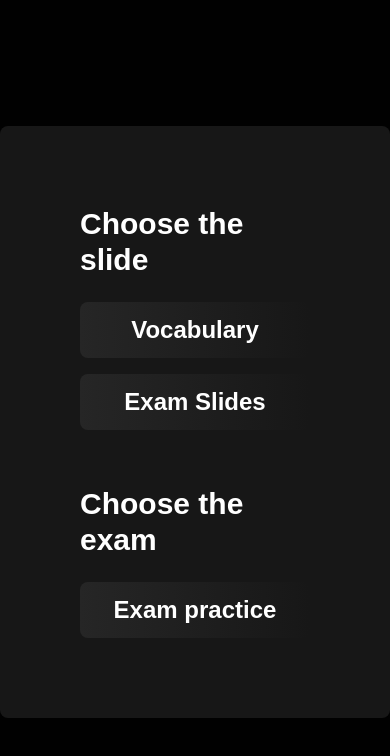
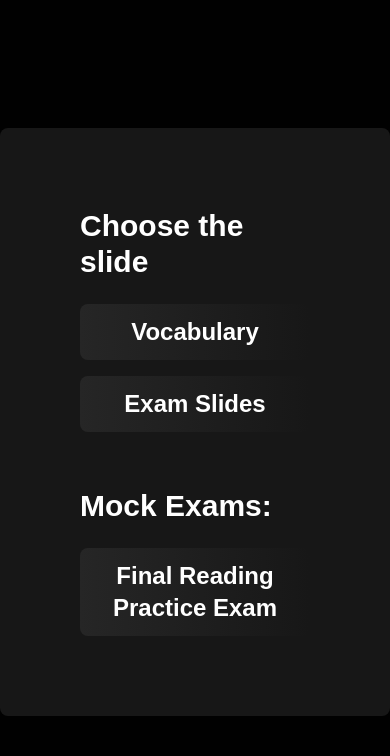
Before and after one commit to ccrymo/Business_English, a Next.js app: page / in a window 390 px wide. Shown: the top 756 px of the page. Built offline with nearby package versions, Linux system fonts and the light colour scheme.

Commit message:
minor adjustment on completion modal linked to main page, and margins top and bottom for mobile

```diff
--- a/app/components/PracticeExam/UI/CompletionModal.jsx
+++ b/app/components/PracticeExam/UI/CompletionModal.jsx
@@ -1,7 +1,10 @@
-// UI/CompletionModal.js
 import React from "react";
+import { useRouter } from "next/navigation";
 import Button from "./Button";
+
 const CompletionModal = ({ score, totalQuestions, onClose, isTimeout }) => {
+  const router = useRouter();
+
   return (
     <div className="fixed inset-0 bg-black bg-opacity-90 flex items-center justify-center z-50">
       <div className="bg-neutral-600 p-8 rounded-lg shadow-lg text-center">
@@ -16,7 +19,10 @@ const CompletionModal = ({ score, totalQuestions, onClose, isTimeout }) => {
           <span className="font-bold mr-1">{totalQuestions}</span>%
         </p>
         <Button
-          onClick={onClose}
+          onClick={() => {
+            onClose();
+            router.push("/");
+          }}
           colour="gray"
           className="bg-blue-500 hover:bg-blue-600 text-white font-bold py-2 px-4 rounded">
           Close
--- a/app/components/PracticeExam/UI/ReadingText.jsx
+++ b/app/components/PracticeExam/UI/ReadingText.jsx
@@ -4,7 +4,7 @@ import QuizButton from "./QuizButton";
 
 export default function ReadingText({ content, title, onQuizButtonClick }) {
   return (
-    <div className="flex flex-col h-full overflow-hidden ">
+    <div className="mt-10 mb-10 flex flex-col h-full overflow-hidden ">
       <div className="flex-1 overflow-y-auto px-4 md:px-20 border-r border-gray-300 text-white bg-neutral-950 scrollbar-wider">
         <div className="py-10 mx-4">
           <div className="flex items-center justify-between mb-4 ">
--- a/app/components/PracticeExam/page.js
+++ b/app/components/PracticeExam/page.js
@@ -158,7 +158,7 @@ export default function Home() {
               <ReadingText content={readingTextContent} title={readingTextTitle} />
             </div>
           ) : (
-            <div className="mt-10 h-[calc(100vh-120px)] p-4 overflow-y-auto">
+            <div className="mt-10 h-[calc(100vh-120px)] p-4 pb-20 overflow-y-auto">
               {renderQuestions()}
               <SubmitButton onClick={handleSubmit} disabled={!isAnswerSelected} />
             </div>
--- a/app/page.js
+++ b/app/page.js
@@ -19,11 +19,11 @@ const Modal = () => {
 
           <div className="relevent pt-10">
             <h2 className="text-3xl font-bold text-white mb-6">
-              Choose the exam
+              Mock Exams:
             </h2>
             <Link href="./components/PracticeExam">
               <button className="w-full text-2xl font-bold py-3 px-6 rounded-lg bg-gradient-to-r from-neutral-800 to-neutral-900 hover:from-rose-700 hover:to-rose-950 hover:text-white text-white">
-                Exam practice
+                Final Reading Practice Exam
               </button>
             </Link>
           </div>
```
